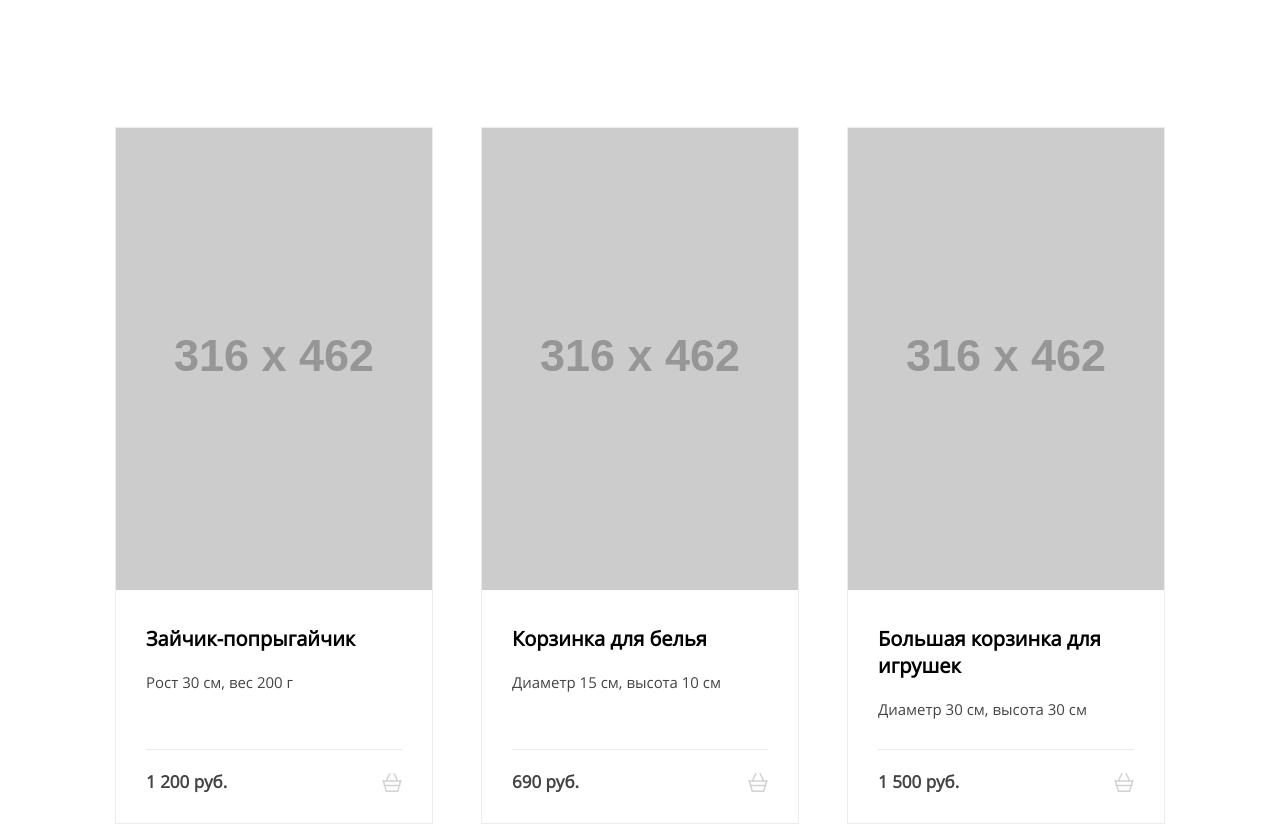
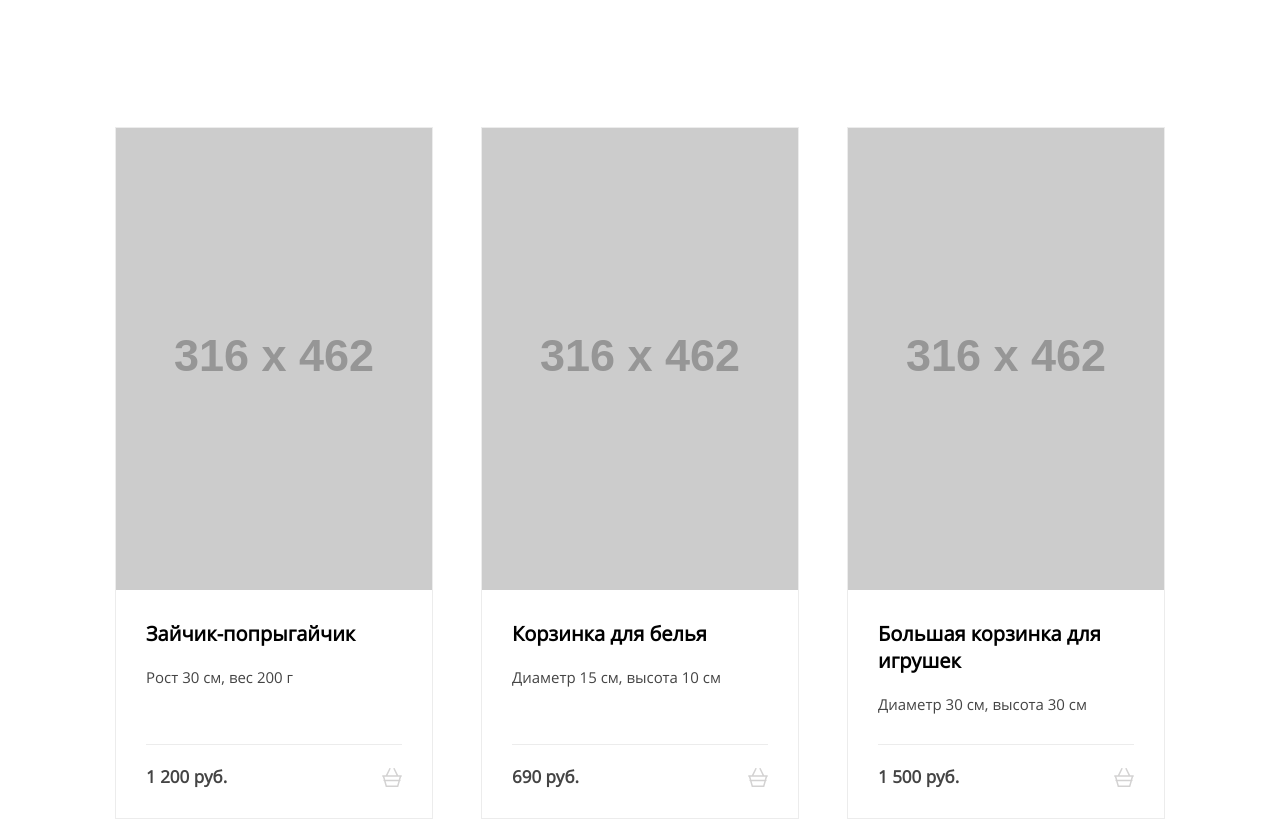
Before and after one commit to nkazaeva/434165-mishka, a website: page catalog.html in a window 1280 px wide. Shown: the part 349-1175 px from the top of the page. Drawn offline with nearby package versions, Linux system fonts and the light colour scheme; files that its build step writes are made by us from their sources; placeholder pictures from the web are drawn by us.

Commit message:
Исправлено замечания для каталога (попытка 2)

```diff
--- a/catalog.html
+++ b/catalog.html
@@ -52,10 +52,8 @@
             </a>
           </div>
           <div class="catalog__item-description">
-            <div class="catalog__item-info">
             <div class="catalog__item-title"><a href="#">Зайчик-попрыгайчик</a></div>
             <div class="catalog__item-features">Рост 30 см, вес 200 г</div>
-            </div>
             <div class="catalog__item-price">1 200 руб.</div>
           </div>
         </article>
@@ -70,10 +68,8 @@
             </a>
           </div>
           <div class="catalog__item-description">
-            <div class="catalog__item-info">
             <div class="catalog__item-title"><a href="#">Корзинка для белья</a></div>
             <div class="catalog__item-features">Диаметр 15 см, высота 10 см</div>
-            </div>
             <div class="catalog__item-price">690 руб.</div>
           </div>
         </article>
@@ -88,10 +84,8 @@
             </a>
           </div>
           <div class="catalog__item-description">
-            <div class="catalog__item-info">
             <div class="catalog__item-title"><a href="#">Большая корзинка для игрушек</a></div>
             <div class="catalog__item-features">Диаметр 30 см, высота 30 см</div>
-            </div>
             <div class="catalog__item-price">1 500 руб.</div>
           </div>
         </article>
--- a/sass/blocks/catalog.scss
+++ b/sass/blocks/catalog.scss
@@ -23,10 +23,7 @@
     display: flex;
     flex-direction: column;
     flex-grow: 1;
-  }
-
-  &__item-info {
-    flex-grow: 1;
+    justify-content: space-between;
   }
 
   &__item-description {
@@ -84,6 +81,10 @@
       margin-bottom: 30px;
     }
 
+    &__item-image {
+      height: 195px;
+    }
+
     &__item-description {
       background-repeat: no-repeat;
       background-position: 90% 85%;
@@ -114,7 +115,7 @@
     }
 
     &__item-image {
-      flex-basis: 334px;
+      height: 334px;
     }
 
     &__item-title {
@@ -136,6 +137,10 @@
       flex-basis: 316px;
     }
 
+    &__item-image {
+      height: 462px;
+    }
+
     &__item-description {
       background-repeat: no-repeat;
       background-position: 90% 85%;
```
Lines whose indentation alone changed are shown as unchanged.
